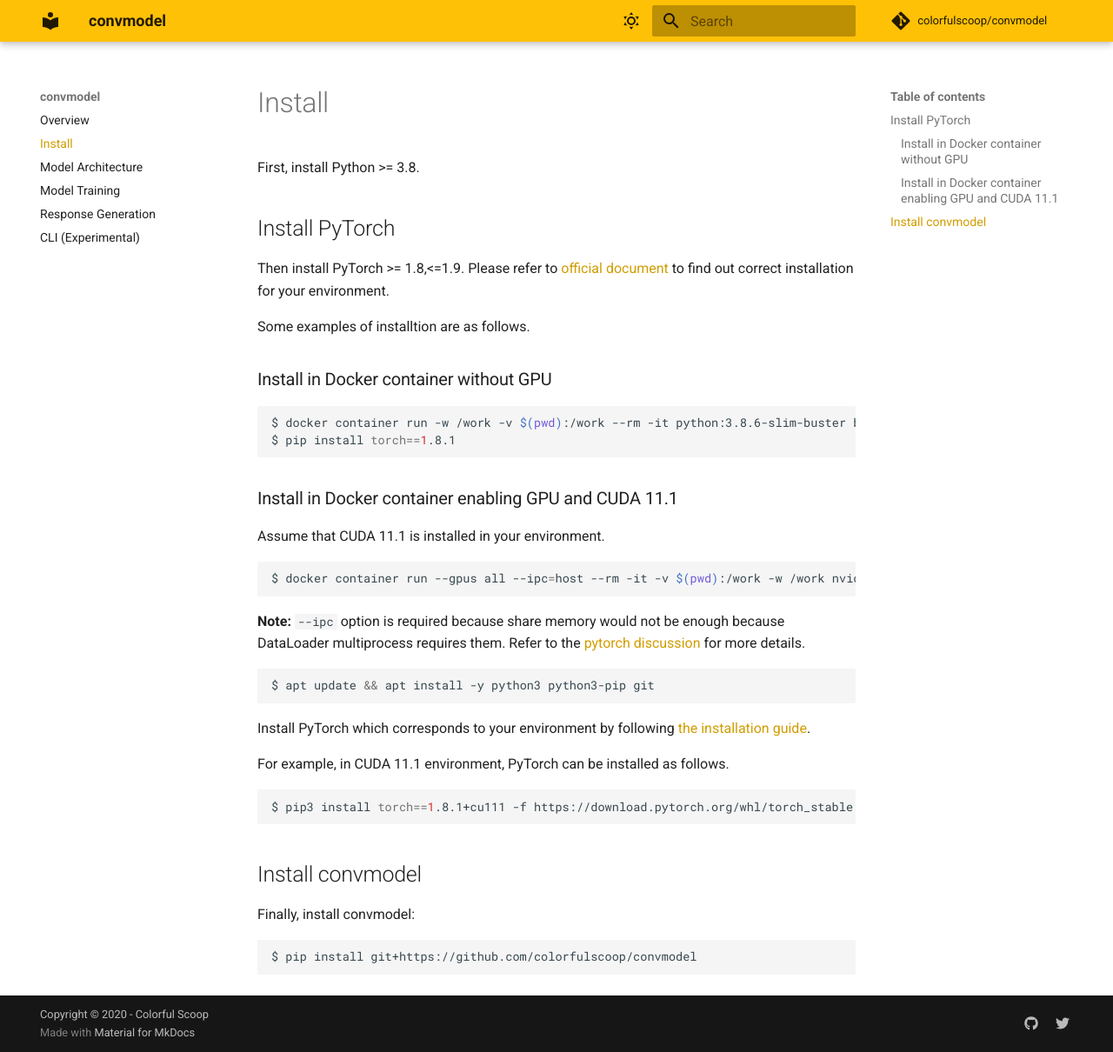
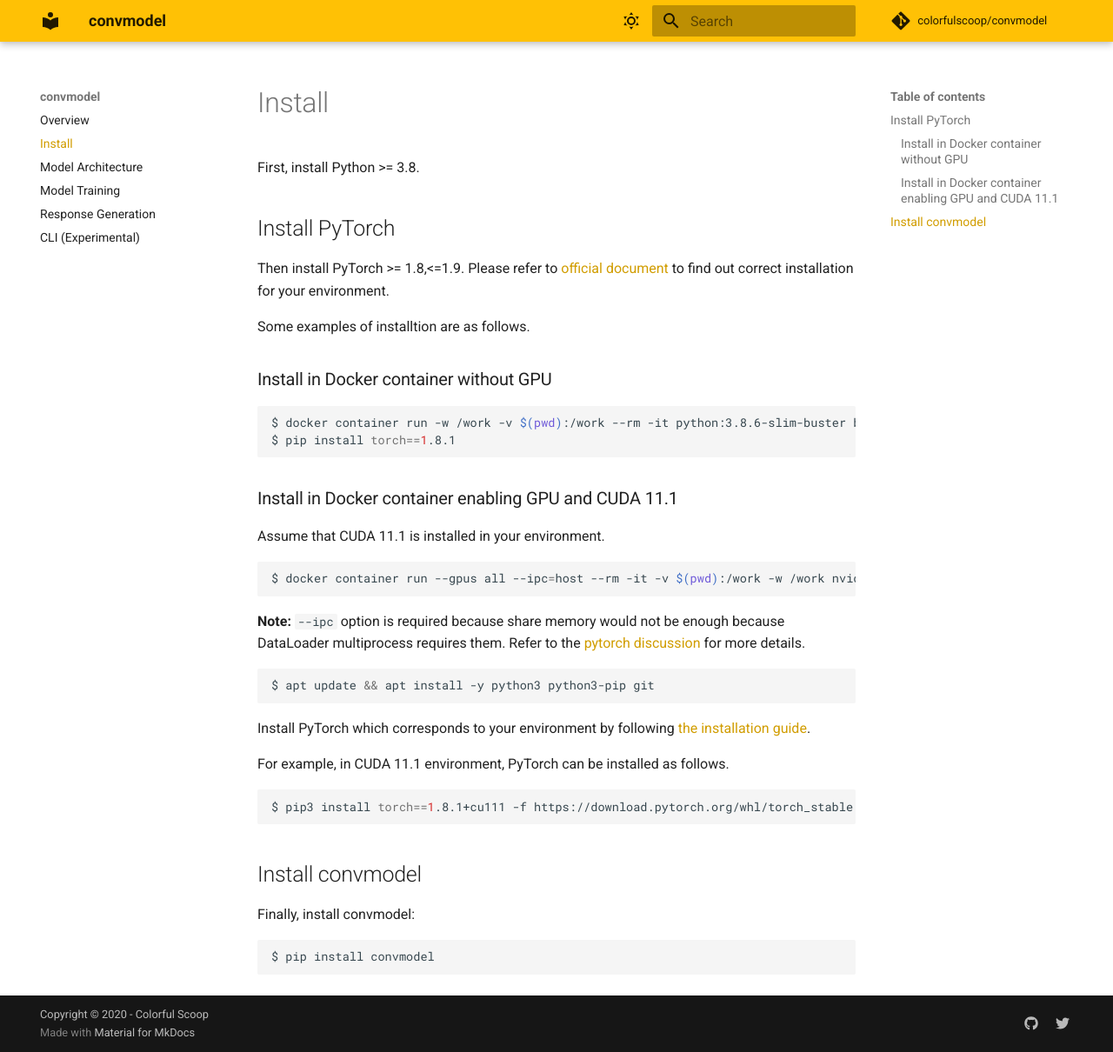
Before and after one commit to colorfulscoop/convmodel, an MkDocs documentation site: the page built from docs/en/docs/install.md, in a window 1280 px wide and 1210 px high. Shown: the whole window at 87% size. Built offline with MkDocs 1.6.1 and Material for MkDocs 9.7.7, drawn with Linux system fonts in a browser that asks for light colours; comment, search, counter and statistics services are not loaded.

Commit message:
Update documents to use PyPi package to install

````diff
--- a/docs/en/docs/install.md
+++ b/docs/en/docs/install.md
@@ -42,5 +42,5 @@
 Finally, install convmodel:
 
 ```sh
-$ pip install git+https://github.com/colorfulscoop/convmodel
+$ pip install convmodel
 ```
````
Also changed, not shown: docs/en/docs/cli.md (+1 -1 lines).
